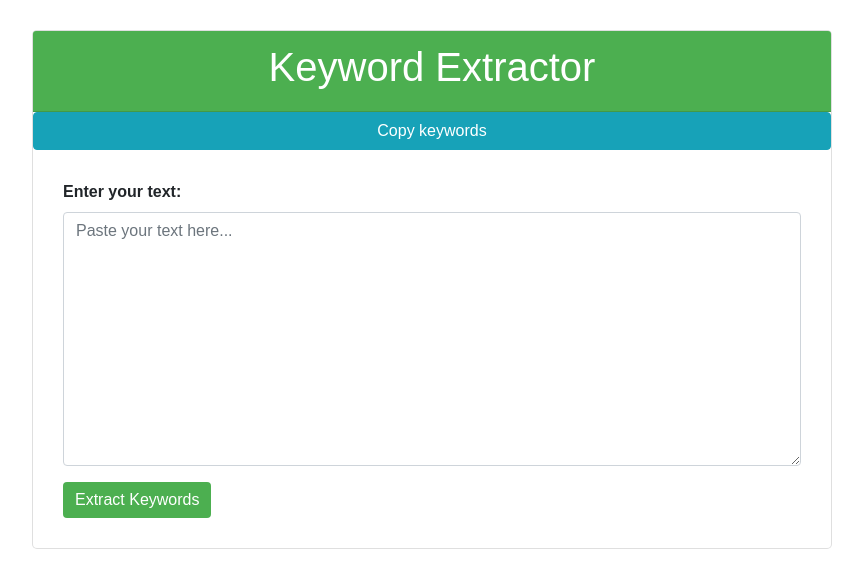
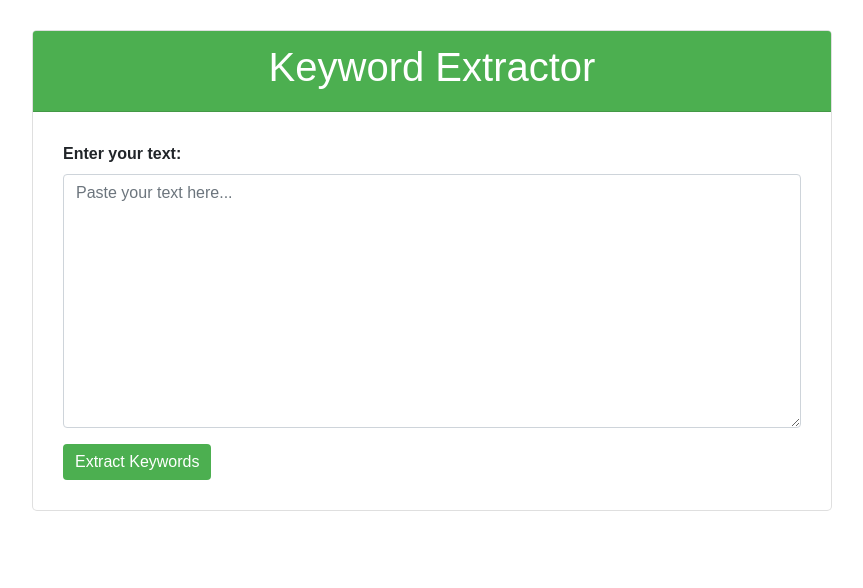
Before and after one commit to soumyajit1729/SDU_Keyword, a Flask app: page / in a window 1280 px wide. Shown: the top 588 px of the page, without its empty margins (208-1071 px from the left). Run offline with Flask 2, Linux system fonts and the light colour scheme; some libraries are stand-ins or nearby versions.

Commit message:
final finishing

```diff
--- a/app.py
+++ b/app.py
@@ -14,15 +14,19 @@ app = Flask(__name__)
 def home():
     keywords = []
     para = ""
+    copy_text = ""
     if request.method == 'POST':
         text = request.form['text']
         para = text
-        # keywords = extractor(text)
-        keywords.append("Education")
-        keywords.append("Books")
-        keywords.append("Professors")
+        keywords = extractor(text)
+        # keywords.append("Education")
+        # keywords.append("Books")
+        # keywords.append("Professors")
+        for word in keywords:
+            copy_text = copy_text+word+", "
+        copy_text = copy_text[:-2]
 
-    return render_template('home.html', keywords=keywords, text=para[:100])
+    return render_template('home.html', keywords=keywords, text=para[:100], copy = copy_text)
 
 if __name__ == '__main__':
     app.run(host='0.0.0.0', debug=True)
--- a/keywords.py
+++ b/keywords.py
@@ -10,6 +10,10 @@ from transformers.pipelines import AggregationStrategy
 import numpy as np
 
 from keybert import KeyBERT
+kw_model = KeyBERT(model='all-mpnet-base-v2')
+
+module_url = "https://tfhub.dev/google/universal-sentence-encoder/4"
+model = hub.load(module_url)
 
 def extractor(txt):
   # Define keyphrase extraction pipeline
@@ -35,14 +39,14 @@ def extractor(txt):
   l1 = []
   for x in extractor(txt):
     l1.append(x)
-
-  kw_model = KeyBERT(model='all-mpnet-base-v2')
+  print("///////// keywords done 1 ///////////")
+  # kw_model = KeyBERT(model='all-mpnet-base-v2')
   keywords = kw_model.extract_keywords(txt,keyphrase_ngram_range=(1, 3), stop_words='english')
   for x in keywords:
     l1.append(x[0])
-  module_url = "https://tfhub.dev/google/universal-sentence-encoder/4"
-  model = hub.load(module_url)
-  print("Keyword done")
+  print("///////// keywords done 2 ///////////")
+  # module_url = "https://tfhub.dev/google/universal-sentence-encoder/4"
+  # model = hub.load(module_url)
   l1 = remove_similar_words(l1,model)
   return l1
 
--- a/templates/home.html
+++ b/templates/home.html
@@ -57,7 +57,6 @@
             <div class="card-header">
                 <h1>Keyword Extractor</h1>
             </div>
-            <button onclick="myFunction()" id="copy" class="btn btn-info">Copy keywords</button>
             <div class="card-body">
                 <form method="POST">
                     <div class="form-group">
@@ -65,13 +64,15 @@
                         <textarea rows="10" class="form-control" name="text" id="text" placeholder="Paste your text here..."></textarea>
                     </div>
                     <button class="btn btn-submit" type="submit">Extract Keywords</button>
+                    <!-- <button onclick="stopLoading()" class="btn btn-warning">Stop Loading</button> -->
+
                 </form>
                 {% if text %}
                 <div style="padding: 10px">
                     <h2>The article:</h2>
                     <h4>{{ text }}</h4>
                     <!-- The button used to copy the text -->
-                    <button onclick="myFunction()">Copy keywords</button>
+                    <button onclick="myFunction()" id="copy" class="btn btn-info">Copy keywords</button>
                 </div>
 
                 {% endif %}
@@ -94,25 +95,20 @@
     <script src="https://cdnjs.cloudflare.com/ajax/libs/popper.js/1.14.7/umd/popper.min.js"></script>
     <script src="https://stackpath.bootstrapcdn.com/bootstrap/4.3.1/js/bootstrap.min.js"></script>
     <script>
+        function stopLoading() {
+            window.stop();
+        }
+
         function myFunction() {
             // Copy the text inside the text field
-            const arr = "{{ keywords }}";
-            const arrAsArray = JSON.parse(arr);
-            console.log(arrAsArray); // ["Education", "Books", "Professors"]
-            for (var index in arrAsArray) {
-                console.log(arr[index]);
-            }
-            console.log(arr.length);
-            // const text = arr.join(", ");
-            // console.log(text);
-            navigator.clipboard.writeText(arr);
+            const text = "{{ copy }}";
+            navigator.clipboard.writeText(text);
             // Alert the copied text
             var button = document.getElementById("copy");
             button.innerHTML = "Text Copied";
             setTimeout(function(){
                 button.innerHTML = "Copy keywords"
             }, 2000); // 2 seconds delay
-            // button.innerHTML = "Copy keywords";
         }
     </script>
 </body>
```
